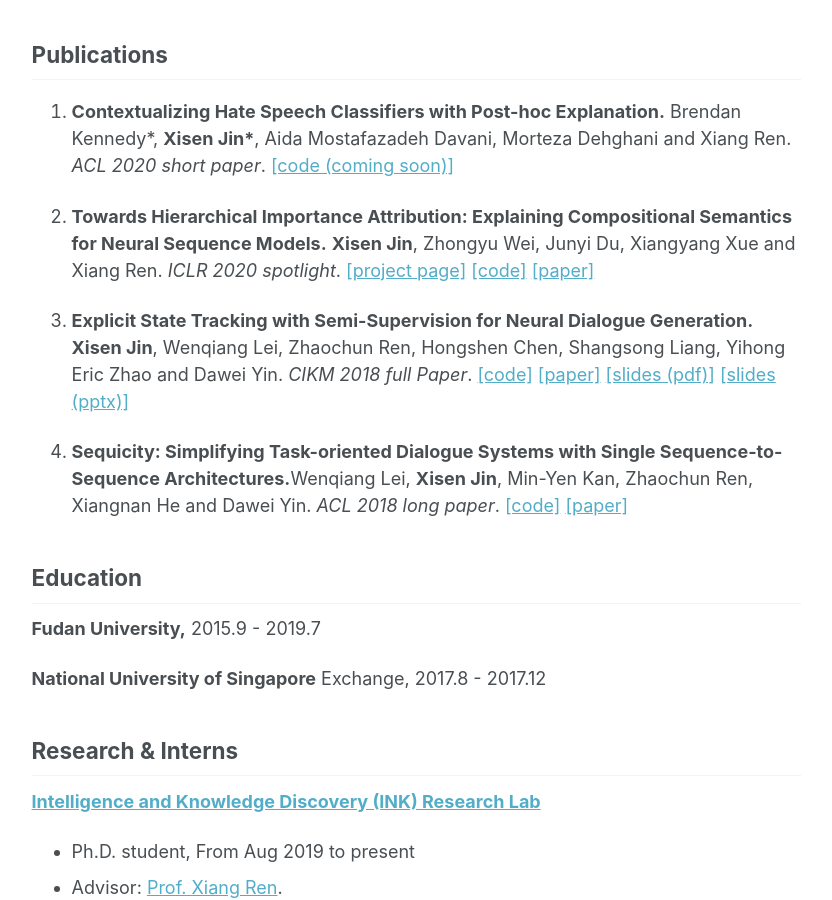
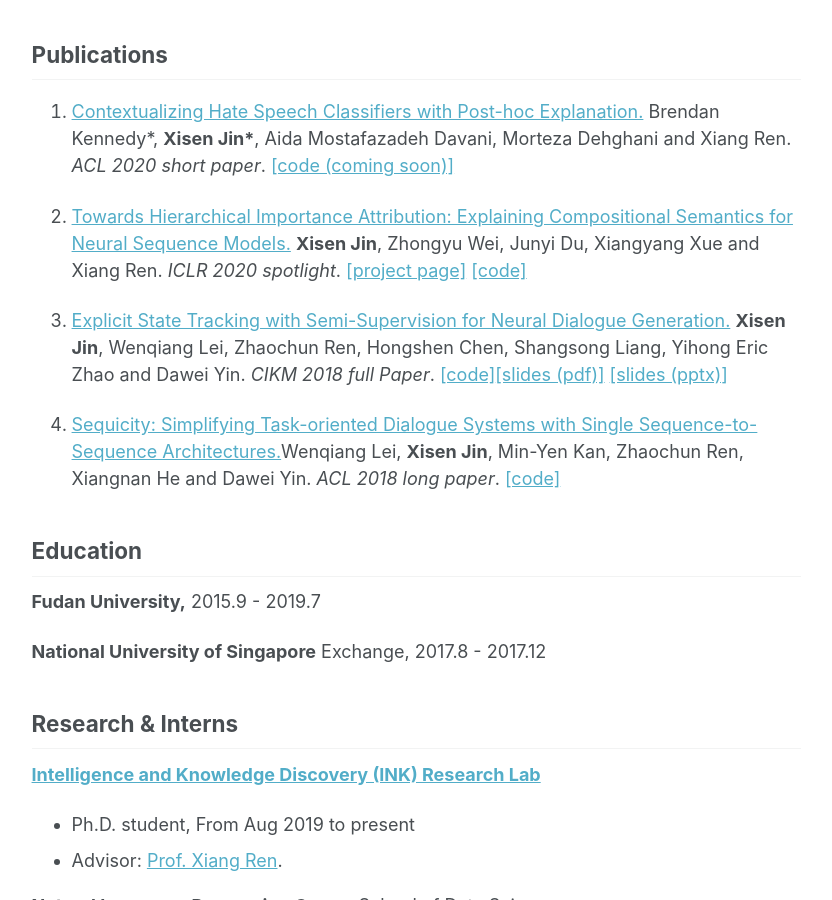
Before and after one commit to AuCson/aucson.github.io, a Jekyll site: the page built from _pages/about.md, in a window 1280 px wide and 900 px high, scrolled down 681 px. Shown: the whole window, without its empty margins (250-1082 px from the left). Built offline with Jekyll 4.4.1, drawn with Linux system fonts in a browser that asks for light colours.

Commit message:
updated layouts

```diff
--- a/_pages/about.md
+++ b/_pages/about.md
@@ -22,14 +22,14 @@
 
 
 ## Publications
-1. <a name="acl20contextual"></a><b>Contextualizing Hate Speech Classifiers with Post-hoc Explanation.</b> Brendan Kennedy\*, **Xisen Jin\***, Aida Mostafazadeh Davani, Morteza Dehghani and Xiang Ren. *ACL 2020 short paper*. [[code (coming soon)]]()
+1. <a name="acl20contextual"></a><a href="">Contextualizing Hate Speech Classifiers with Post-hoc Explanation.</a> Brendan Kennedy\*, **Xisen Jin\***, Aida Mostafazadeh Davani, Morteza Dehghani and Xiang Ren. *ACL 2020 short paper*. [[code (coming soon)]]()
 
-1. <a name="iclr20towards"></a><b>Towards Hierarchical Importance Attribution: Explaining Compositional Semantics for Neural Sequence Models.</b> **Xisen Jin**, Zhongyu Wei, Junyi Du, Xiangyang Xue and Xiang Ren.  *ICLR 2020 spotlight*. [[project page]](http://inklab.usc.edu/hiexpl/) [[code]](https://github.com/INK-USC/hierarchical-explanation) [[paper]](https://openreview.net/forum?id=BkxRRkSKwr)
+1. <a name="iclr20towards"></a><a href="https://openreview.net/forum?id=BkxRRkSKwr">Towards Hierarchical Importance Attribution: Explaining Compositional Semantics for Neural Sequence Models.</a> **Xisen Jin**, Zhongyu Wei, Junyi Du, Xiangyang Xue and Xiang Ren.  *ICLR 2020 spotlight*. [[project page]](http://inklab.usc.edu/hiexpl/) [[code]](https://github.com/INK-USC/hierarchical-explanation)
 
 
-1. <a name="cikm18explicit"></a><b>Explicit State Tracking with Semi-Supervision for Neural Dialogue Generation.</b> **Xisen Jin**, Wenqiang Lei, Zhaochun Ren, Hongshen Chen, Shangsong Liang, Yihong Eric Zhao and Dawei Yin. *CIKM 2018 full Paper*. [[code]](https://github.com/AuCson/SEDST) [[paper]](https://arxiv.org/pdf/1808.10596.pdf) [[slides (pdf)]](http://aucson.github.io/files/explicit_state_tracking_slides.pdf) [[slides (pptx)]](http://aucson.github.io/files/explicit_state_tracking_slides.pptx)
+1. <a name="cikm18explicit"></a><a href="https://arxiv.org/abs/1808.10596">Explicit State Tracking with Semi-Supervision for Neural Dialogue Generation.</a> **Xisen Jin**, Wenqiang Lei, Zhaochun Ren, Hongshen Chen, Shangsong Liang, Yihong Eric Zhao and Dawei Yin. *CIKM 2018 full Paper*. [[code]](https://github.com/AuCson/SEDST)[[slides (pdf)]](http://aucson.github.io/files/explicit_state_tracking_slides.pdf) [[slides (pptx)]](http://aucson.github.io/files/explicit_state_tracking_slides.pptx)
 
-1. <b>Sequicity: Simplifying Task-oriented Dialogue Systems with Single Sequence-to-Sequence Architectures.</b>Wenqiang Lei, **Xisen Jin**, Min-Yen Kan, Zhaochun Ren, Xiangnan He and Dawei Yin. *ACL 2018 long paper*. [[code]](https://github.com/WING-NUS/sequicity) [[paper]](http://www.aclweb.org/anthology/P18-1133)
+1. <a href="http://www.aclweb.org/anthology/P18-1133">Sequicity: Simplifying Task-oriented Dialogue Systems with Single Sequence-to-Sequence Architectures.</a>Wenqiang Lei, **Xisen Jin**, Min-Yen Kan, Zhaochun Ren, Xiangnan He and Dawei Yin. *ACL 2018 long paper*. [[code]](https://github.com/WING-NUS/sequicity)
 
 
 ## Education
```
